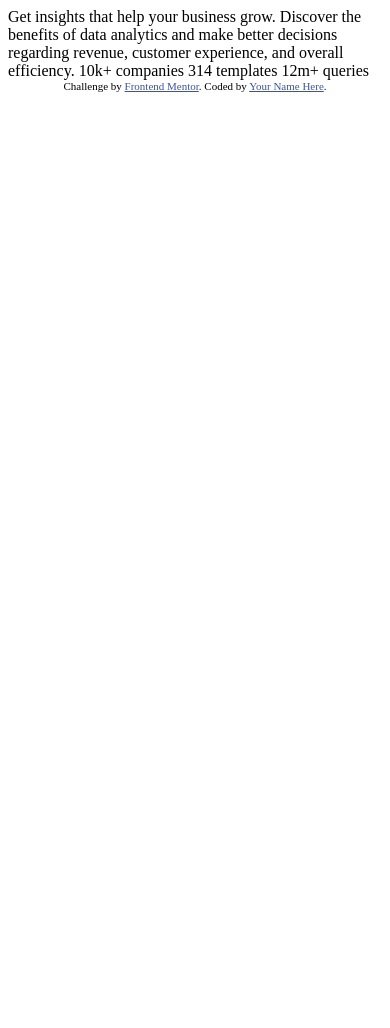
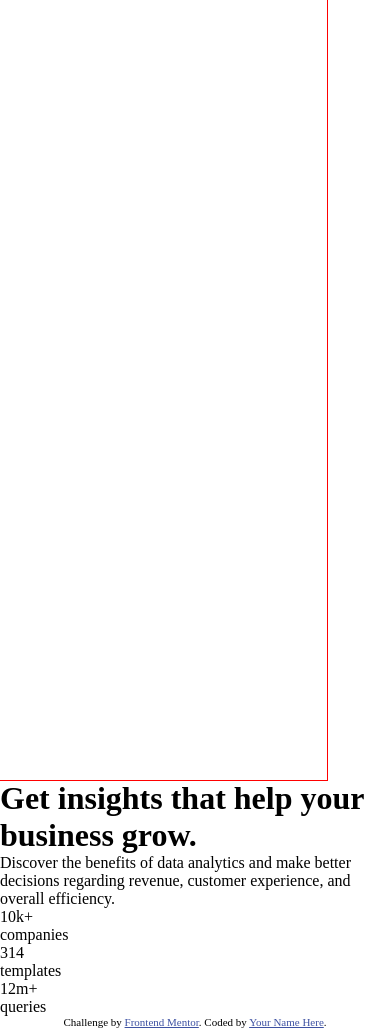
Before and after one commit to Stosh12/stats-preview-card-component, a plain HTML site: page index.html in a window 390 px wide. Before the commit the page ends 844 px from the top, so only its background shows below. Drawn offline with Linux system fonts and the light colour scheme.

Commit message:
Intial or beginning layout for the Stats Preveiw Card Component (Mobile)

```diff
--- /dev/null
+++ b/css/styles.css
@@ -0,0 +1,26 @@
+@charset "UTF-8";
+/* CSS Document */
+
+/* Reset Style Rules */
+
+* {
+    margin: 0;
+    padding: 0;
+    border: 0;
+}
+.stats-pre-card-main-photo {
+    position: relative;
+    display: block;
+    width: 327px;
+    height: 780px;
+    outline: 1px solid red;
+}
+
+
+
+.attribution {
+    font-size: 11px; text-align: center;
+}
+.attribution a {
+    color: hsl(228, 45%, 44%);
+}
--- a/index.html
+++ b/index.html
@@ -4,26 +4,46 @@
   <meta charset="UTF-8">
   <meta name="viewport" content="width=device-width, initial-scale=1.0"> <!-- displays site properly based on user's device -->
 
+
   <link rel="icon" type="image/png" sizes="32x32" href="./images/favicon-32x32.png">
+
+  <link rel="preconnect" href="https://fonts.googleapis.com">
+  <link rel="preconnect" href="https://fonts.gstatic.com" crossorigin>
+  <link href="https://fonts.googleapis.com/css2?family=Inter:wght@400;700&family=Lexend+Deca&display=swap" rel="stylesheet">
+
+  <link rel="stylesheet" type="text/css" href="css/styles.css">
 
   <title>Frontend Mentor | Stats preview card component</title>
 
-  <!-- Feel free to remove these styles or customise in your own stylesheet 👍 -->
-  <style>
-    .attribution { font-size: 11px; text-align: center; }
-    .attribution a { color: hsl(228, 45%, 44%); }
-  </style>
 </head>
 <body>
+<main class="stats-pre-card">
 
-  Get insights that help your business grow.
+  <div class="stats-pre-card-main-photo"></div>
 
-  Discover the benefits of data analytics and make better decisions regarding revenue, customer
-  experience, and overall efficiency.
+  <h1>Get insights that help your business grow.</h1>
 
-  10k+ companies
-  314 templates
-  12m+ queries
+  <p>Discover the benefits of data analytics and make better decisions regarding revenue, customer experience, and overall efficiency.</p>
+
+  <div class="stats-group">
+
+  <div class="stat-01">
+  <div class="stat-number">10k+</div>
+  <div class="stat-name">companies</div>
+  </div>
+
+  <div class="stat-02">
+  <div class="stat-number">314</div>
+  <div class="stat-name">templates</div>
+  </div>
+
+  <div class="stat-03">
+  <div class="stat-number">12m+</div>
+  <div class="stat-name">queries</div>
+  </div>
+
+  </div>
+</main>
 
   <div class="attribution">
     Challenge by <a href="https://www.frontendmentor.io?ref=challenge" target="_blank">Frontend Mentor</a>.
```
Also changed, not shown: images/background-templates/mobile-design-template-50.jpg (added), images/background-templates/mobile-design-template.jpg (added).
